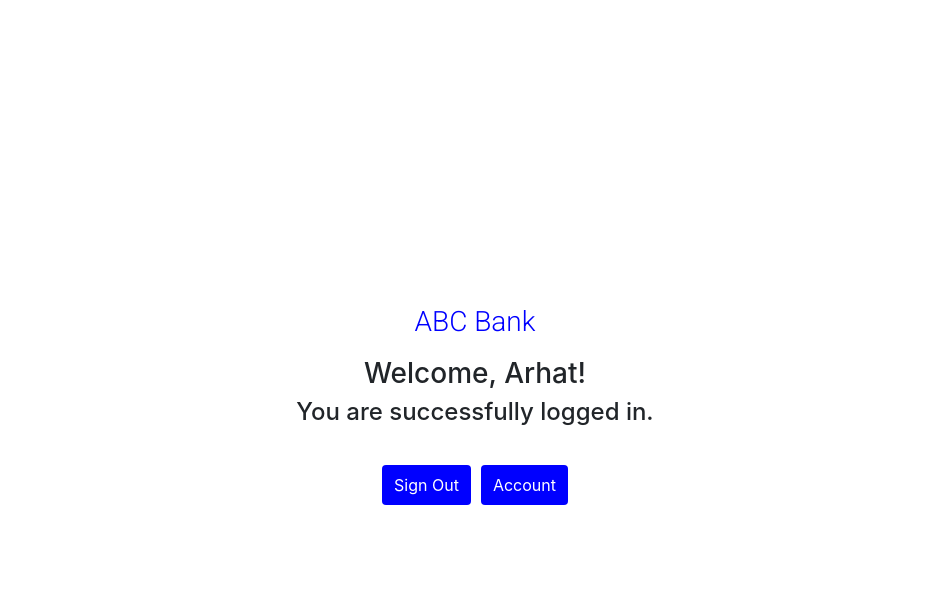
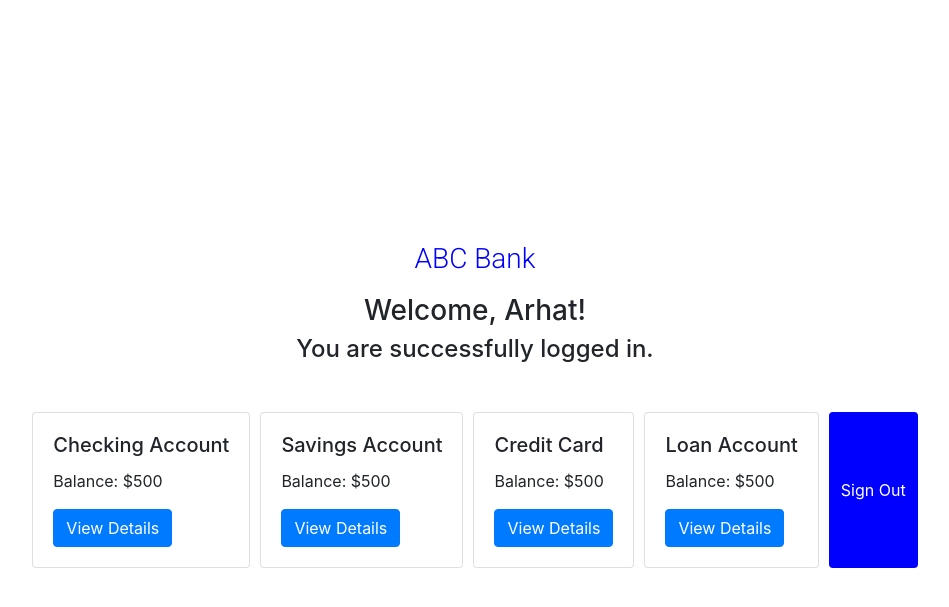
Before and after one commit to arhat05/bank, a Django app: page / in a window 1280 px wide. Shown: the top 607 px of the page, without its empty margins (165-1114 px from the left). Run offline with Django 4.2, Linux system fonts and the light colour scheme; a user stored in the database is signed in; some libraries are stand-ins or nearby versions.

Commit message:
index.html change

```diff
--- a/templates/bankingApp/index.html
+++ b/templates/bankingApp/index.html
@@ -98,12 +98,41 @@
 
     <div class="button-container">
         {% if user.is_authenticated %}
+
+        <div class="button-container">
+            <div class="card">
+                <div class="card-body">
+                    <h5 class="card-title">Checking Account</h5>
+                    <p class="card-text">Balance: $500</p>
+                    <a href="/checking-account" class="btn btn-primary">View Details</a>
+                </div>
+            </div>
+            <div class="card">
+                <div class="card-body">
+                    <h5 class="card-title">Savings Account</h5>
+                    <p class="card-text">Balance: $500</p>
+                    <a href="/checking-account" class="btn btn-primary">View Details</a>
+                </div>
+            </div>
+            <div class="card">
+                <div class="card-body">
+                    <h5 class="card-title">Credit Card</h5>
+                    <p class="card-text">Balance: $500</p>
+                    <a href="/checking-account" class="btn btn-primary">View Details</a>
+                </div>
+            </div>
+            <div class="card">
+                <div class="card-body">
+                    <h5 class="card-title">Loan Account</h5>
+                    <p class="card-text">Balance: $500</p>
+                    <a href="/checking-account" class="btn btn-primary">View Details</a>
+                </div>
+            </div>
+
         <button class="regular-button" type="submit">
             <a href="/signout">Sign Out</a>
         </button>
 
-        <button class="regular-button" type="submit">
-            <a href="">Account</a>
 
         {% else %}
         <button class="regular-button" type="submit">
```
Also changed, not shown: db.sqlite3.
